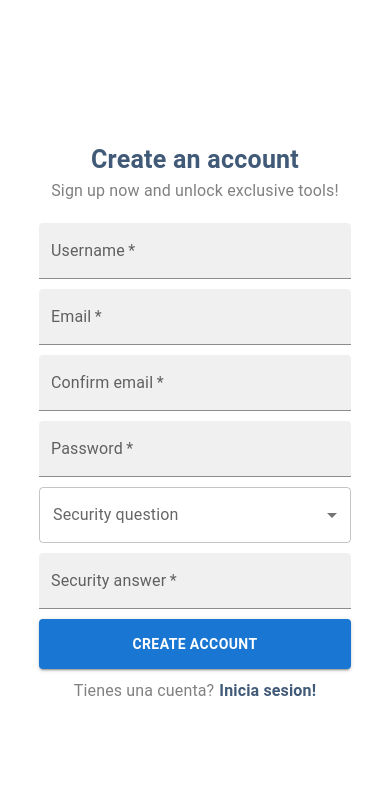
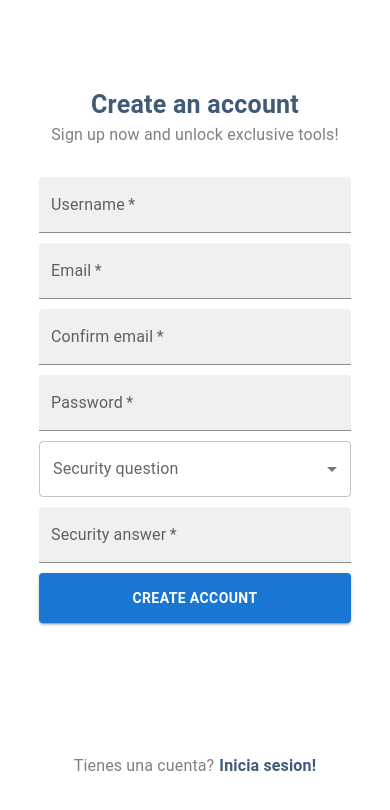
Before and after one commit to telnesito/Editor-Codigo, a React (Vite) app: page /authenticator/singup in a window 390 px wide. Shown: the top 810 px of the page. Built offline with nearby package versions, Linux system fonts and the light colour scheme.

Commit message:
fix-responsive-login

```diff
--- a/src/componentes/auth/login/Login.jsx
+++ b/src/componentes/auth/login/Login.jsx
@@ -29,6 +29,7 @@ const Login = () => {
       alignItems={'center'}
       justifyContent={'space-around'}
       minHeight={'600px'}
+      height={{ xs: '100vh', lg: '650px', md: '650px', sm: '100vh' }}
 
     >
 
--- a/src/componentes/auth/singup/SingUp.jsx
+++ b/src/componentes/auth/singup/SingUp.jsx
@@ -70,20 +70,19 @@ const SingUp = () => {
       display={'flex'}
       flexDirection={'column'}
       alignItems={'center'}
-      justifyContent={'center'}
-      height={{ xs: '100vh' }}
+      justifyContent={'space-around'}
+      height={{ xs: '100vh', lg: '650px', md: '650px', sm: '100vh' }}
       width={'100%'}
-
 
     >
 
 
-      <Box textAlign={'center'}>
-        <Typography fontSize={'25px'} fontWeight={700} color={'#415A77'}>Create an account</Typography>
-        <Typography color={'gray'}>Sign up now and unlock exclusive tools!</Typography>
-      </Box>
       {/* Formulario de registro */}
       <form className="c-form" onSubmit={formik.handleSubmit}>
+        <Box textAlign={'center'} mb={'20px'}>
+          <Typography fontSize={'25px'} fontWeight={700} color={'#415A77'}>Create an account</Typography>
+          <Typography color={'gray'}>Sign up now and unlock exclusive tools!</Typography>
+        </Box>
         <TextField
           fullWidth
           label='Username'
@@ -164,12 +163,12 @@ const SingUp = () => {
 
 
         <Button sx={{ height: '50px', fontWeight: '700' }} variant='contained' type='submit'>Create account</Button>
-        <Box display={'flex'} alignSelf={'center'} gap={'5px'}>
-          <Typography component={'div'} color={'gray'}>Tienes una cuenta?</Typography>
-          <Typography sx={{ cursor: 'pointer' }} onClick={() => navigate('/authenticator/login')} fontWeight={700} color={'#415A77'}>Inicia sesion!</Typography>
+      </form >
+      <Box display={'flex'} alignSelf={'center'} gap={'5px'}>
+        <Typography component={'div'} color={'gray'}>Tienes una cuenta?</Typography>
+        <Typography sx={{ cursor: 'pointer' }} onClick={() => navigate('/authenticator/login')} fontWeight={700} color={'#415A77'}>Inicia sesion!</Typography>
 
-        </Box>
-      </form>
+      </Box>
       {/* Modal de verificacion de correo */}
       <Modal
         open={open}
```
